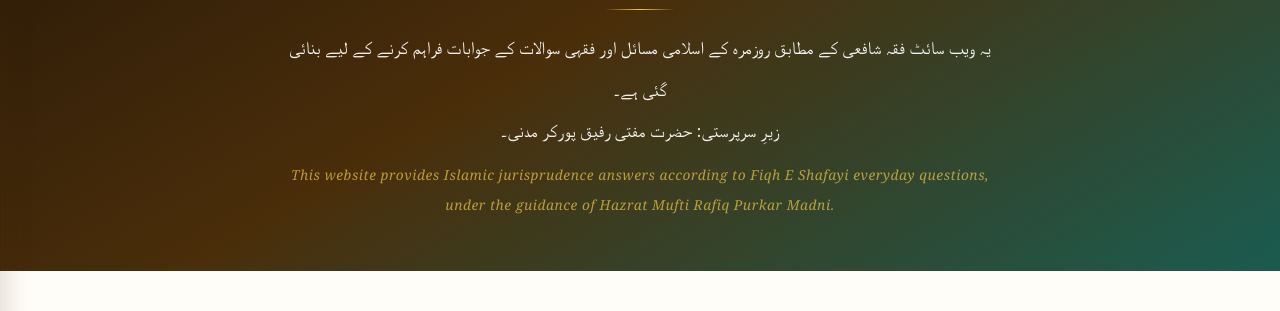
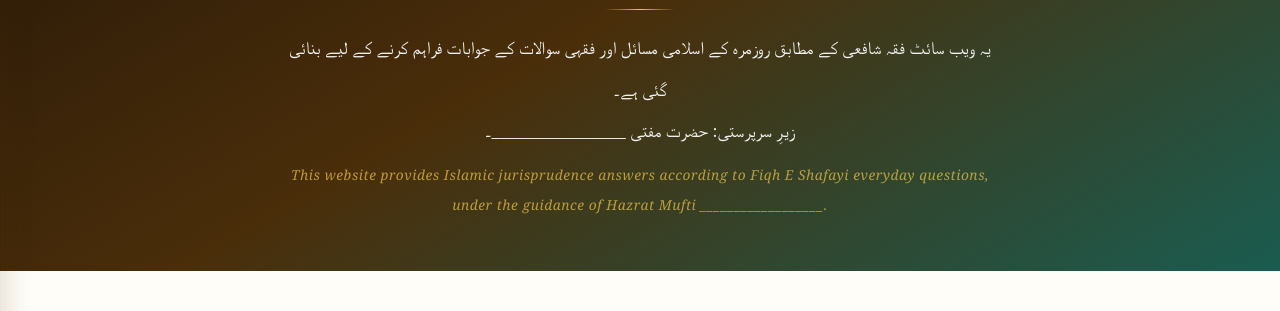
Before and after one commit to faisalvanu18-eng/masail-islamia, a website: page public/index.html in a window 1280 px wide. Shown: the part 211-522 px from the top of the page. Drawn offline with Linux system fonts and the light colour scheme; no server answers; a web font is replaced by a local one.

```diff
--- a/public/index.html
+++ b/public/index.html
@@ -22,7 +22,7 @@
   <p class="intr-bism">بِسْمِ اللهِ الرَّحْمٰنِ الرَّحِيمِ</p>
   <div class="intr-bar"></div>
   <h1 class="intr-title">مسائل اسلامیہ</h1>
-  <p class="intr-sub">زیرِ سرپرستی: حضرت مفتی رفیق پورکر مدنی۔</p>
+  <p class="intr-sub">زیرِ سرپرستی: حضرت مفتی_______________ ۔</p>
 </div>
 
 <!-- ══════════════ DETAIL PAGE ══════════════ -->
@@ -112,10 +112,10 @@
       <p class="hero-ur">
         یہ ویب سائٹ فقہ شافعی کے مطابق روزمرہ کے اسلامی مسائل اور فقہی سوالات کے جوابات فراہم کرنے کے لیے بنائی گئی ہے۔
         <br>
-        زیرِ سرپرستی: حضرت مفتی رفیق پورکر مدنی۔
+        زیرِ سرپرستی: حضرت مفتی _______________۔
       </p>
       <p class="hero-en">
-        This website provides Islamic jurisprudence answers according to Fiqh E Shafayi everyday questions, under the guidance of Hazrat Mufti Rafiq Purkar Madni.
+        This website provides Islamic jurisprudence answers according to Fiqh E Shafayi everyday questions, under the guidance of Hazrat Mufti __________________.
       </p>
     </div>
   </section>
@@ -365,7 +365,7 @@
   <footer>
     <div class="ft-ico">🕌</div>
     <div class="ft-name">مسائل اسلامیہ</div>
-    <div class="ft-sub">Zere Sarparasti Hazrat Mufti Rafiq Purkar Madni</div>
+    <div class="ft-sub">Zere Sarparasti Hazrat _________________</div>
 
     <nav class="ft-nav">
       <a href="#sec-home">Home</a>
```
